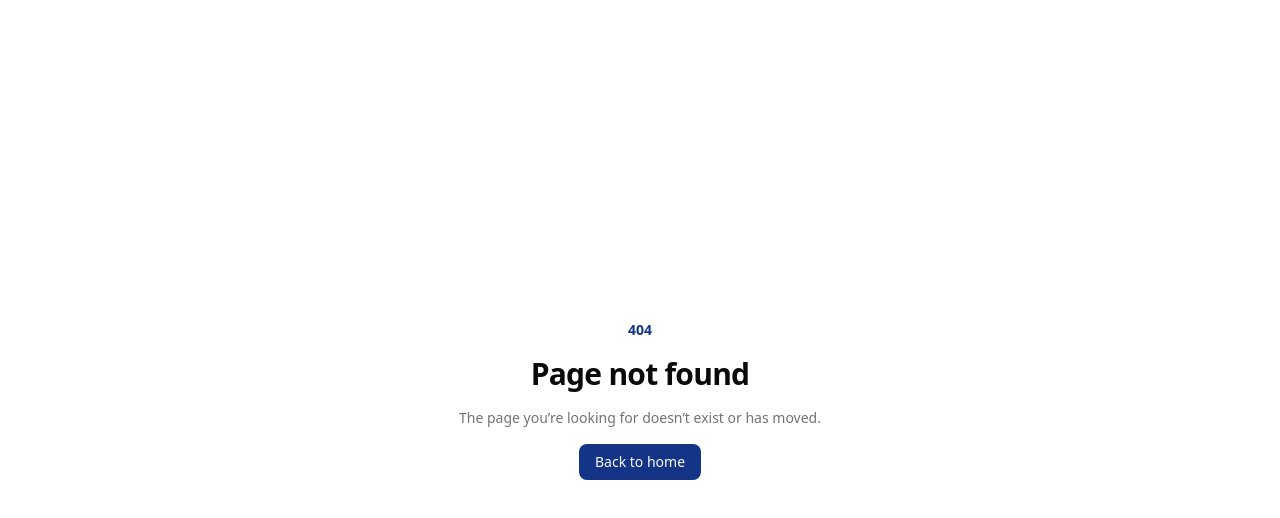
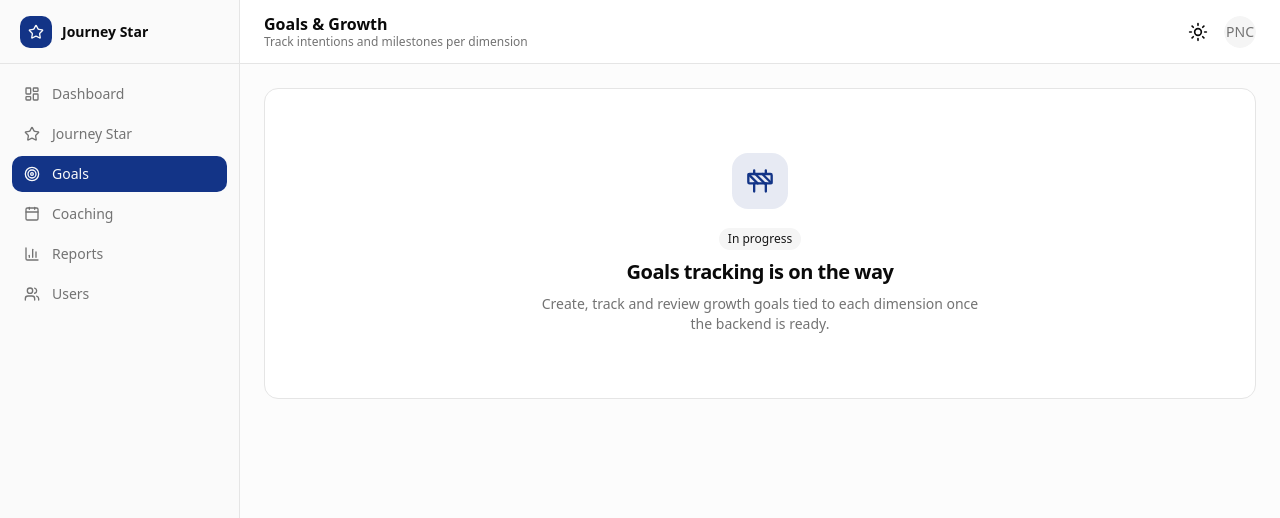
Before and after one commit to veangdev/thesis-2026-frontend, a Next.js app: page /goals in a window 1280 px wide. Before the commit this address had no page. Shown: the top 518 px of the page. Built offline with nearby package versions, Linux system fonts and the light colour scheme.

Commit message:
first commit

```diff
--- /dev/null
+++ b/src/app/(dashboard)/coaching/page.tsx
@@ -0,0 +1,22 @@
+import type { Metadata } from 'next'
+import { DashboardTopbar } from '@/components/layouts/dashboard-topbar'
+import { ComingSoon } from '@/components/shared/coming-soon'
+
+export const metadata: Metadata = { title: 'Coaching' }
+
+export default function CoachingPage() {
+  return (
+    <>
+      <DashboardTopbar
+        title="Coaching Sessions"
+        subtitle="Plan 1-on-1 and group sessions with action items"
+      />
+      <div className="p-4 sm:p-6">
+        <ComingSoon
+          title="Coaching sessions are on the way"
+          description="Schedule sessions, capture notes and assign action items once the backend is connected."
+        />
+      </div>
+    </>
+  )
+}
--- /dev/null
+++ b/src/app/(dashboard)/goals/page.tsx
@@ -0,0 +1,22 @@
+import type { Metadata } from 'next'
+import { DashboardTopbar } from '@/components/layouts/dashboard-topbar'
+import { ComingSoon } from '@/components/shared/coming-soon'
+
+export const metadata: Metadata = { title: 'Goals' }
+
+export default function GoalsPage() {
+  return (
+    <>
+      <DashboardTopbar
+        title="Goals & Growth"
+        subtitle="Track intentions and milestones per dimension"
+      />
+      <div className="p-4 sm:p-6">
+        <ComingSoon
+          title="Goals tracking is on the way"
+          description="Create, track and review growth goals tied to each dimension once the backend is ready."
+        />
+      </div>
+    </>
+  )
+}
--- /dev/null
+++ b/src/app/(dashboard)/journey-star/page.tsx
@@ -0,0 +1,22 @@
+import type { Metadata } from 'next'
+import { DashboardTopbar } from '@/components/layouts/dashboard-topbar'
+import { ComingSoon } from '@/components/shared/coming-soon'
+
+export const metadata: Metadata = { title: 'Journey Star' }
+
+export default function JourneyStarPage() {
+  return (
+    <>
+      <DashboardTopbar
+        title="Journey Star"
+        subtitle="Radar view of growth across the eight dimensions"
+      />
+      <div className="p-4 sm:p-6">
+        <ComingSoon
+          title="The Journey Star is on the way"
+          description="A radar visualization of self vs. mentor scores per dimension will appear here once the API is connected."
+        />
+      </div>
+    </>
+  )
+}
--- /dev/null
+++ b/src/app/(dashboard)/reports/page.tsx
@@ -0,0 +1,22 @@
+import type { Metadata } from 'next'
+import { DashboardTopbar } from '@/components/layouts/dashboard-topbar'
+import { ComingSoon } from '@/components/shared/coming-soon'
+
+export const metadata: Metadata = { title: 'Reports' }
+
+export default function ReportsPage() {
+  return (
+    <>
+      <DashboardTopbar
+        title="Reports"
+        subtitle="Analytics, gap analysis and exports"
+      />
+      <div className="p-4 sm:p-6">
+        <ComingSoon
+          title="Reports are on the way"
+          description="Batch analytics, gap analysis and exportable reports will appear here once the API is connected."
+        />
+      </div>
+    </>
+  )
+}
--- /dev/null
+++ b/src/app/(dashboard)/users/page.tsx
@@ -0,0 +1,22 @@
+import type { Metadata } from 'next'
+import { DashboardTopbar } from '@/components/layouts/dashboard-topbar'
+import { ComingSoon } from '@/components/shared/coming-soon'
+
+export const metadata: Metadata = { title: 'Users' }
+
+export default function UsersPage() {
+  return (
+    <>
+      <DashboardTopbar
+        title="User Management"
+        subtitle="Manage students, mentors and managers"
+      />
+      <div className="p-4 sm:p-6">
+        <ComingSoon
+          title="User management is on the way"
+          description="Invite, edit and manage users and roles here once the backend is ready."
+        />
+      </div>
+    </>
+  )
+}
--- a/src/components/layouts/dashboard-sidebar.tsx
+++ b/src/components/layouts/dashboard-sidebar.tsx
@@ -21,15 +21,15 @@ interface NavItem {
   icon: LucideIcon
 }
 
-// Foundation navigation. These point at the dashboard for now; each will get its
-// own route as the corresponding feature is built against the backend.
+// Foundation navigation. Each item has its own route; pages currently render a
+// "coming soon" state until the corresponding feature is built.
 const NAV_ITEMS: NavItem[] = [
   { label: 'Dashboard', href: ROUTES.dashboard, icon: LayoutDashboard },
-  { label: 'Journey Star', href: ROUTES.dashboard, icon: Star },
-  { label: 'Goals', href: ROUTES.dashboard, icon: Target },
-  { label: 'Coaching', href: ROUTES.dashboard, icon: Calendar },
-  { label: 'Reports', href: ROUTES.dashboard, icon: BarChart3 },
-  { label: 'Users', href: ROUTES.dashboard, icon: Users },
+  { label: 'Journey Star', href: ROUTES.journeyStar, icon: Star },
+  { label: 'Goals', href: ROUTES.goals, icon: Target },
+  { label: 'Coaching', href: ROUTES.coaching, icon: Calendar },
+  { label: 'Reports', href: ROUTES.reports, icon: BarChart3 },
+  { label: 'Users', href: ROUTES.users, icon: Users },
 ]
 
 export function DashboardSidebar() {
@@ -41,17 +41,19 @@ export function DashboardSidebar() {
         <AppLogo />
       </div>
       <nav className="flex-1 space-y-1 p-3">
-        {NAV_ITEMS.map((item, index) => {
+        {NAV_ITEMS.map((item) => {
           const Icon = item.icon
-          const active = index === 0 && pathname === item.href
+          const active =
+            pathname === item.href || pathname.startsWith(`${item.href}/`)
           return (
             <Link
               key={item.label}
               href={item.href}
+              aria-current={active ? 'page' : undefined}
               className={cn(
                 'flex items-center gap-3 rounded-lg px-3 py-2 text-sm font-medium transition-colors',
                 active
-                  ? 'bg-sidebar-accent text-sidebar-accent-foreground'
+                  ? 'bg-primary text-primary-foreground'
                   : 'text-muted-foreground hover:bg-sidebar-accent/60 hover:text-sidebar-accent-foreground'
               )}
             >
--- a/src/constants/routes.ts
+++ b/src/constants/routes.ts
@@ -4,7 +4,14 @@
  */
 export const ROUTES = {
   home: '/',
+
+  // Dashboard area.
   dashboard: '/dashboard',
+  journeyStar: '/journey-star',
+  goals: '/goals',
+  coaching: '/coaching',
+  reports: '/reports',
+  users: '/users',
 
   // Auth (prepared for when the backend is ready — not yet wired into the UI).
   login: '/login',
@@ -21,6 +28,13 @@ export const PUBLIC_ROUTES: string[] = [
 ]
 
 /** Routes that will require authentication once enforcement is enabled. */
-export const PROTECTED_ROUTES: string[] = [ROUTES.dashboard]
+export const PROTECTED_ROUTES: string[] = [
+  ROUTES.dashboard,
+  ROUTES.journeyStar,
+  ROUTES.goals,
+  ROUTES.coaching,
+  ROUTES.reports,
+  ROUTES.users,
+]
 
 export type AppRoute = (typeof ROUTES)[keyof typeof ROUTES]
```
Also changed, not shown: src/components/features/dashboard/index.ts (added), 1 other file (tests, documents, lock files or other folders).
